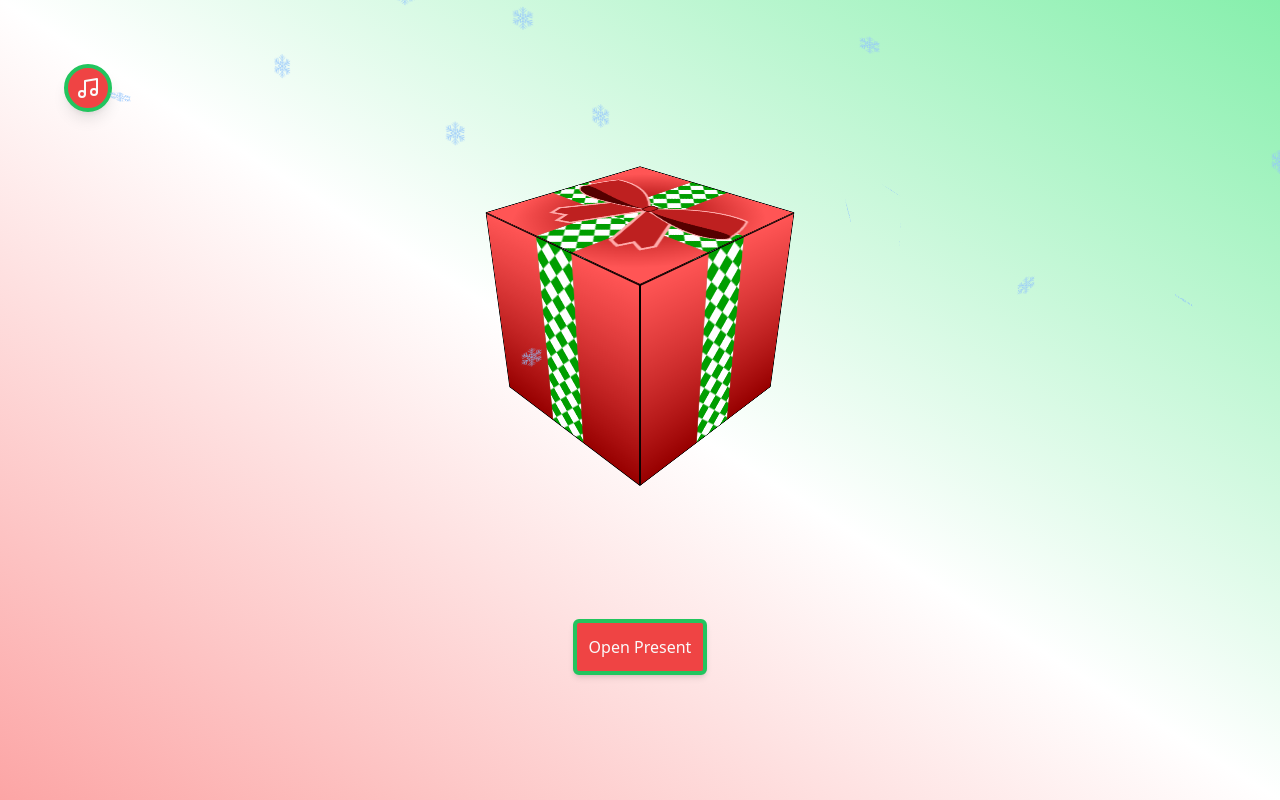
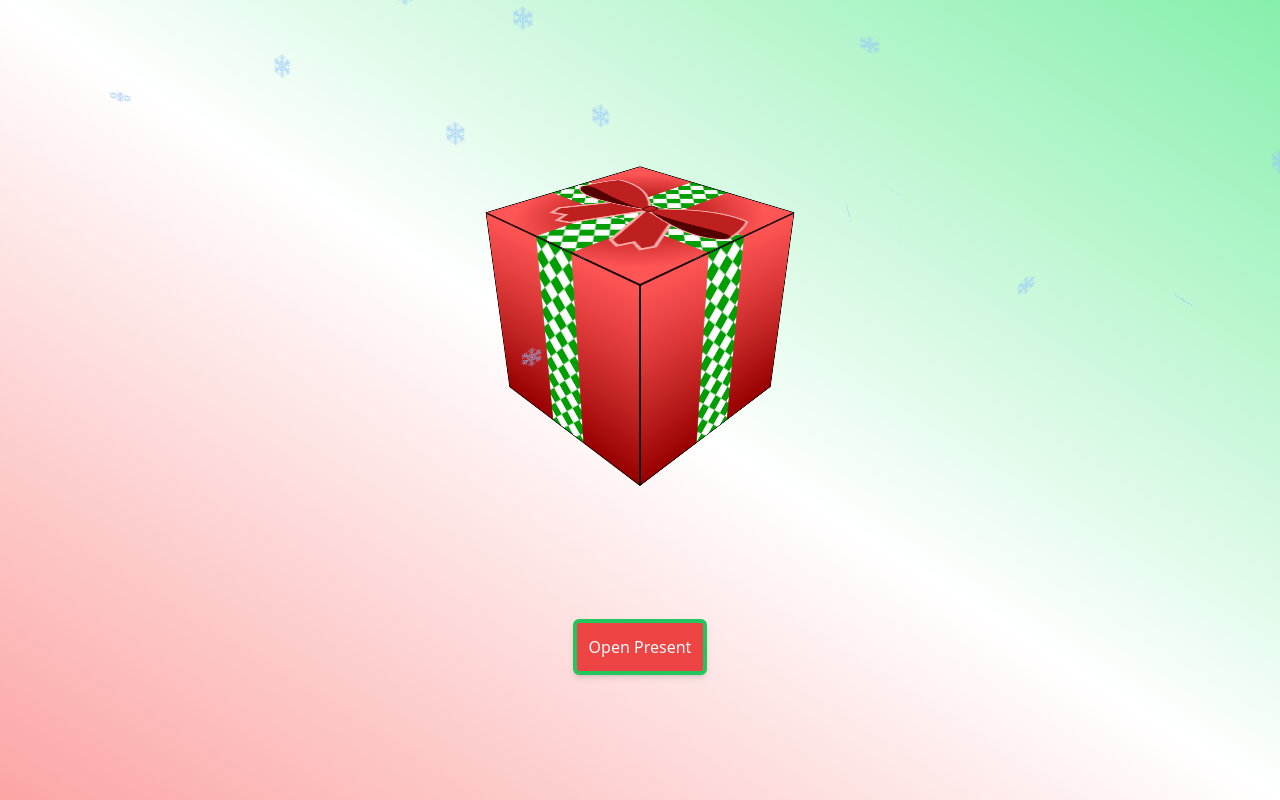
Before and after one commit to jrbarnhart/christmas-2024, a React (Vite) app: page / in a window 1280 px wide. Built offline with nearby package versions, Linux system fonts and the light colour scheme.

Commit message:
Disable music with comments

```diff
--- a/src/App.tsx
+++ b/src/App.tsx
@@ -1,16 +1,16 @@
 import Gift from "./components/gift/Gift";
 import Message from "./components/message/Message";
-import MusicToggle from "./components/music/MusicToggle";
+// import MusicToggle from "./components/music/MusicToggle";
 import OpenGiftButton from "./components/openGiftButton/OpenGiftButton";
 import Snowflakes from "./components/snowflakes/Snowflakes";
 import useAppState from "./hooks/useAppState";
 import useControls from "./hooks/useControls";
-import useMusic from "./hooks/useMusic";
+// import useMusic from "./hooks/useMusic";
 
 function App() {
   const appState = useAppState();
   const { handleMouseDown, cubeRef } = useControls({ appState });
-  const music = useMusic({ appState });
+  // const music = useMusic({ appState });
 
   return (
     <main className="bg-gradient-to-tr from-red-300 to-green-300 via-white h-screen w-screen touch-none grid grid-rows-3 grid-cols-3">
@@ -32,9 +32,9 @@ function App() {
       <div className="row-span-full col-span-full pointer-events-none touch-none">
         <Snowflakes />
       </div>
-      <div className="row-start-1 row-end-1 col-start-1 col-end-1 flex justify-start p-5 md:p-16 h-min w-min">
+      {/*       <div className="row-start-1 row-end-1 col-start-1 col-end-1 flex justify-start p-5 md:p-16 h-min w-min">
         <MusicToggle appState={appState} music={music} />
-      </div>
+      </div> */}
     </main>
   );
 }
```
